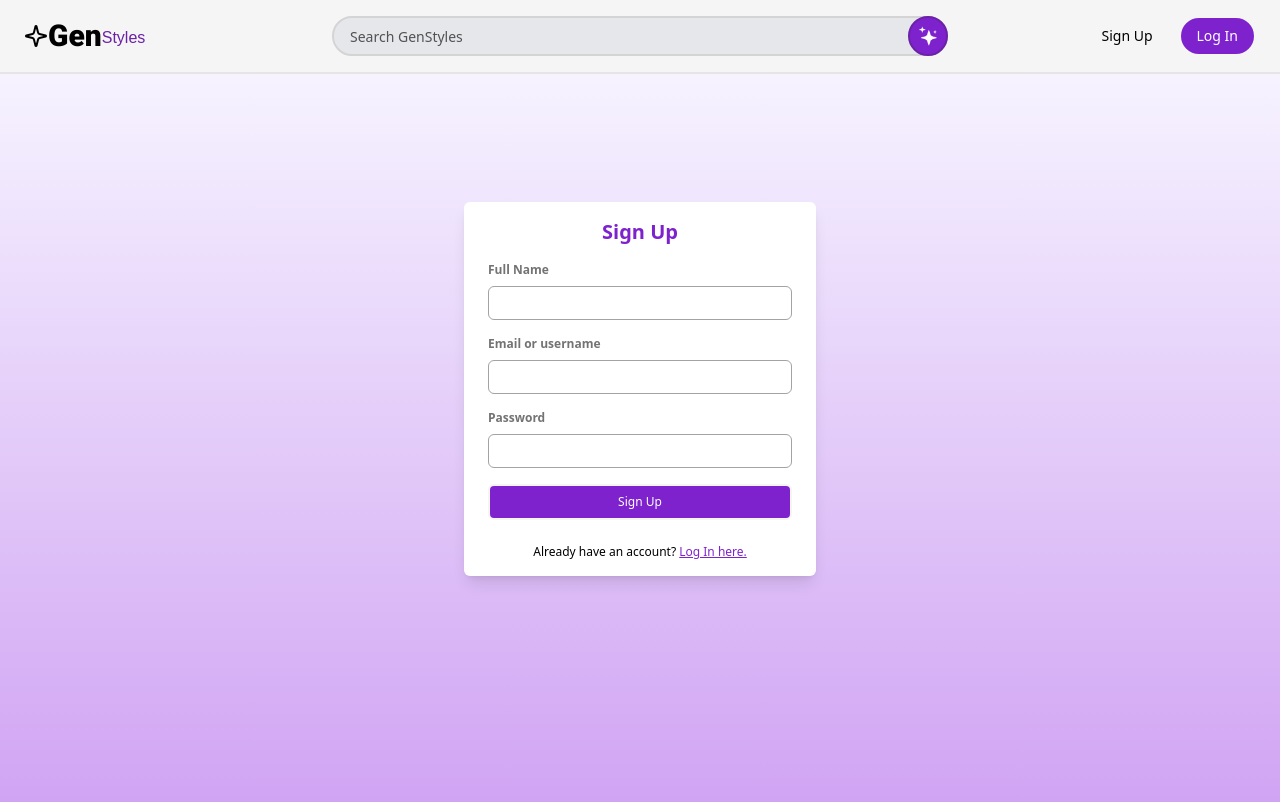
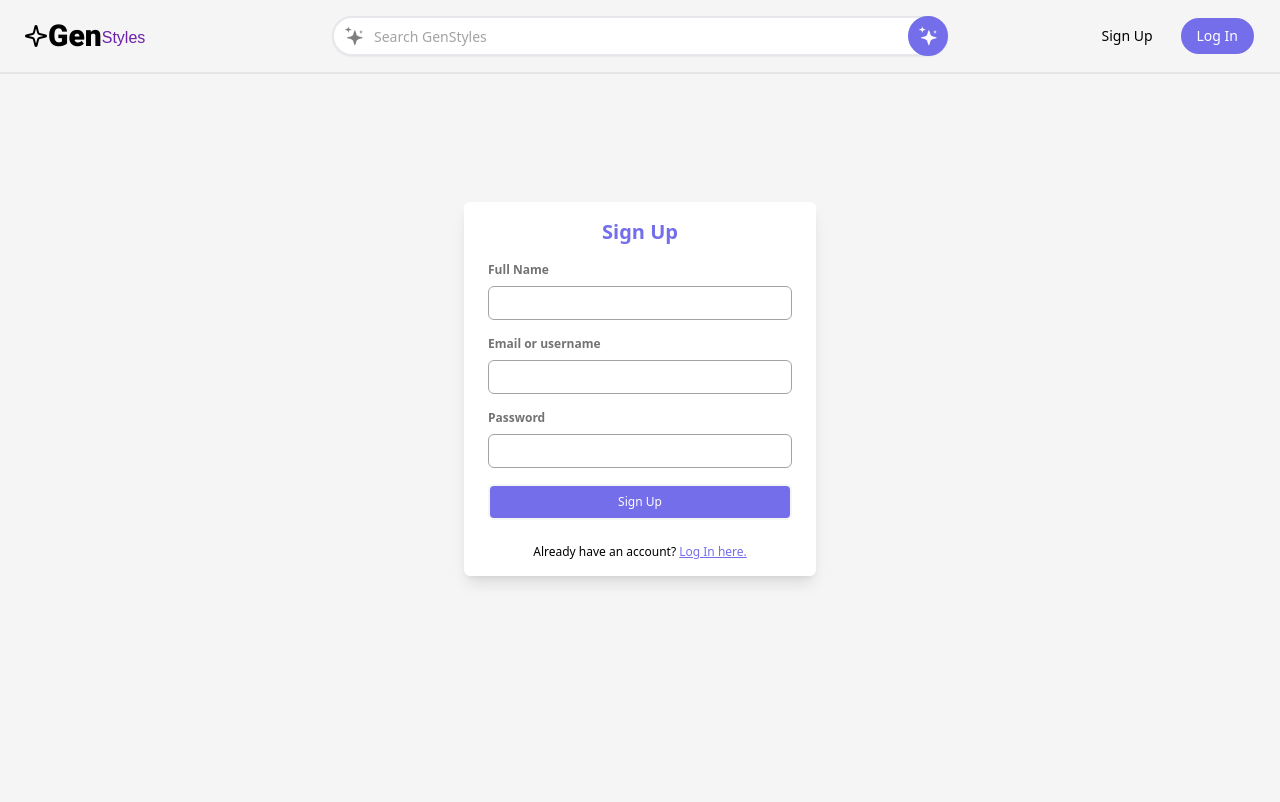
Before and after one commit to theSumanth/gen-styles-client, a React (Vite) app: page /auth in a window 1280 px wide. Shown: the top 802 px of the page. Built offline with nearby package versions, Linux system fonts and the light colour scheme; a web font is replaced by a local one.

Commit message:
searchbar styling changes

```diff
--- a/src/components/Navbar/Navbar.jsx
+++ b/src/components/Navbar/Navbar.jsx
@@ -23,7 +23,7 @@ const Navbar = () => {
         <NavLink to={"/auth?mode=login"} end>
           <Button
             className={
-              "hidden md:block text-white bg-purple-700 text-base whitespace-nowrap rounded-full"
+              "hidden md:block text-white bg-customBlue text-base whitespace-nowrap rounded-full"
             }
           >
             Log In
--- a/src/components/Navbar/Searchbar.jsx
+++ b/src/components/Navbar/Searchbar.jsx
@@ -7,14 +7,24 @@ const Searchbar = () => {
     <div className="relative w-[80%] md:w-[50%] flex justify-center items-center">
       <input
         type="text"
-        className="w-full h-10 pr-12 rounded-full py-0 px-4 text-sm font-medium text-neutral-600 outline-none bg-gray-200 border-2 border-neutral-300 placeholder:text-neutral-600"
+        className="w-full h-10 rounded-full py-0 pl-10 pr-12 text-sm font-normal text-neutral-600 outline-none bg-white border-2 placeholder:text-neutral-400 shadow-sm"
         placeholder="Search GenStyles"
       />
+      <div className="absolute left-0 h-10 rounded-full px-3 text-neutral-600 font-medium flex items-center justify-center">
+        <img
+          src={stars}
+          alt="ai sparkle icon"
+          className="w-5 h-5 object-cover filter brightness-0 opacity-50"
+        />
+      </div>
+      {/* <div className="absolute left-0 h-10 rounded-full px-3 text-neutral-600 font-medium flex items-center justify-center">
+        ✨
+      </div> */}
       <motion.button
         initial={{ scale: 0.8, opacity: 0 }}
         animate={{ scale: 1, opacity: 1 }}
         transition={{ type: "spring" }}
-        className="absolute right-0 h-10 rounded-full bg-purple-700 px-2 border-2 border-purple-800 text-white font-medium flex items-center justify-center"
+        className="absolute right-0 h-10 rounded-full bg-customBlue px-2 border-2 border-[#746eea] text-white font-medium flex items-center justify-center"
       >
         <motion.img
           src={stars}
--- a/src/pages/Auth.jsx
+++ b/src/pages/Auth.jsx
@@ -11,9 +11,9 @@ const Auth = () => {
   const authHeading = authMode === "login" ? "Log In" : "Sign Up";
 
   return (
-    <div className="min-h-screen bg-gradient-to-b from-[#f6f3ff] to-[#cd9cf2] pt-20 md:pt-32">
+    <div className="min-h-screen bg-neutral-100 pt-20 md:pt-32">
       <main className="m-auto flex flex-col gap-2 justify-center items-center bg-white w-80 md:w-[22rem] py-4 px-6 rounded-md shadow-lg">
-        <h1 className="font-bold text-xl text-purple-700 pb-2">
+        <h1 className="font-bold text-xl text-customBlue pb-2">
           {authHeading}
         </h1>
         {authMode !== "login" && (
@@ -38,7 +38,7 @@ const Auth = () => {
           type="password"
         />
         <Button
-          className={"text-white bg-purple-700 w-full rounded-md text-xs"}
+          className={"text-white bg-customBlue w-full rounded-md text-xs"}
         >
           {authHeading}
         </Button>
@@ -48,7 +48,7 @@ const Auth = () => {
               Already have an account?{" "}
               <NavLink
                 to={"/auth?mode=login"}
-                className={"text-purple-700 font-medium underline"}
+                className={"text-customBlue font-medium underline"}
               >
                 Log In here.
               </NavLink>
@@ -58,7 +58,7 @@ const Auth = () => {
               Don&apos;t have an account?{" "}
               <NavLink
                 to={"/auth?mode=signup"}
-                className={"text-purple-700 font-medium underline"}
+                className={"text-customBlue font-medium underline"}
               >
                 Sign Up here.
               </NavLink>
--- a/tailwind.config.js
+++ b/tailwind.config.js
@@ -9,6 +9,9 @@ export default {
         dynalight: ["Dynalight", "cursive"],
         lobster: ["Lobster", "sans-serif"],
       },
+      colors: {
+        customBlue: "#746eea",
+      },
     },
   },
   plugins: [],
```
